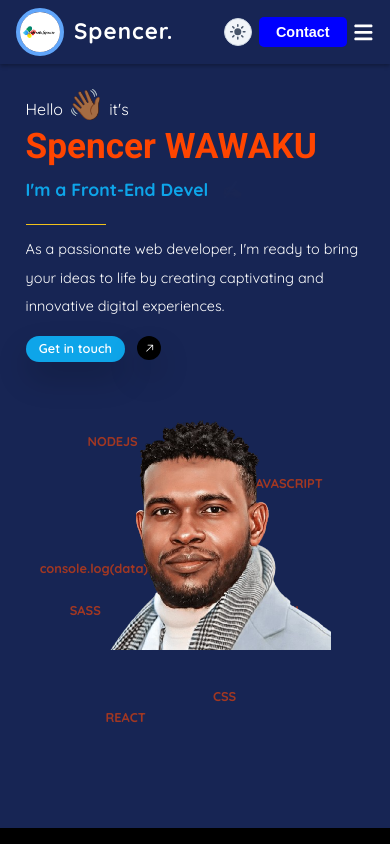
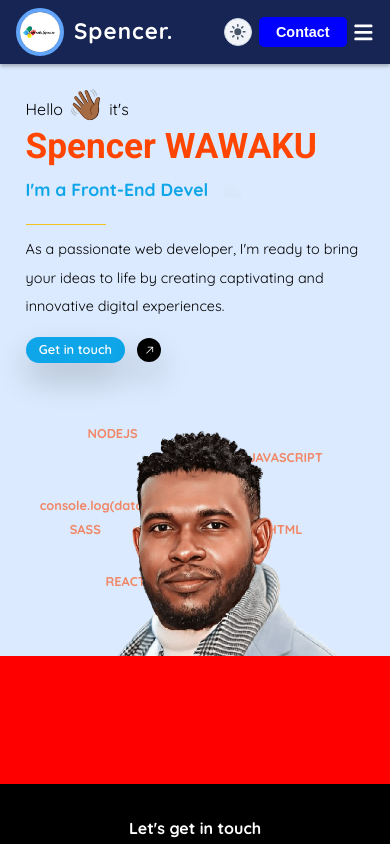
Before and after one commit to spe9110/spencer-wawaku, a React (Create React App) app in the folder spencer-wawaku/: page / in a window 390 px wide. Shown: the top 844 px of the page. Built offline with nearby package versions, Linux system fonts and the light colour scheme.

Commit message:
add the scrolling text

```diff
--- a/spencer-wawaku/public/index.html
+++ b/spencer-wawaku/public/index.html
@@ -25,7 +25,7 @@
       Learn how to configure a non-root public URL by running `npm run build`.
     -->
     <!-- google fonts -->
-    <link href="https://fonts.googleapis.com/css2?family=Quicksand:wght@300..700&family=Roboto:ital,wght@0,100;0,300;0,400;0,500;0,700;0,900;1,100;1,300;1,400;1,500;1,700;1,900&display=swap" rel="stylesheet">
+    <link href="https://fonts.googleapis.com/css2?family=Lexend:wght@100..900&family=Quicksand:wght@300..700&family=Roboto:ital,wght@0,100;0,300;0,400;0,500;0,700;0,900;1,100;1,300;1,400;1,500;1,700;1,900&display=swap" rel="stylesheet">
     <title>spencer-wawaku</title>
   </head>
   <body>
--- a/spencer-wawaku/src/App.css
+++ b/spencer-wawaku/src/App.css
@@ -248,6 +248,7 @@
 .container .Hero__profil__code__one {
   z-index: 1;
 }
+
 .container .About {
   width: 100vw;
   height: 100vh;
@@ -332,6 +333,50 @@
 }
 .Social__Media li a.Linkedin-icon:hover {
   color: #0e76a8;
+}
+
+.text__infinite {
+  width: 100%;
+  height: 8rem;
+  display: flex;
+  justify-content: bottom;
+  align-items: center;
+  padding: 2em;
+  font-family: "legend", sans-serif;
+  position: relative;
+}
+.text__infinite__scroll {
+  display: flex;
+  overflow: hidden;
+  white-space: nowrap;
+}
+.text__infinite__scroll__one {
+  display: flex;
+  align-items: center;
+  justify-content: center;
+  font-size: 8rem;
+}
+.text__infinite__scroll__one span {
+  display: flex;
+  align-items: center;
+  justify-content: center;
+}
+.text__infinite__scroll::before, .text__infinite__scroll::after {
+  position: absolute;
+  content: "";
+  width: 200px;
+  height: 8rem;
+  top: 0;
+  z-index: 2;
+  background: red;
+}
+.text__infinite__scroll::before {
+  position: absolute;
+  left: 0;
+}
+.text__infinite__scroll::after {
+  position: absolute;
+  right: 0;
 }
 
 .container .footer {
@@ -446,6 +491,20 @@ body {
   font-family: "Quicksand", sans-serif;
 }
 
+a {
+  text-decoration: none;
+  color: #000;
+}
+
+.dark-mode a {
+  color: #fff;
+}
+
+.dark-mode {
+  background: #172554; /* Dark mode background */
+  color: #fff; /* Dark mode text color */
+}
+
 .container {
   width: 100vw;
   min-height: 100vh;
@@ -456,21 +515,6 @@ body {
   line-height: 1.5;
   margin: 0;
 }
-
-.container a {
-  text-decoration: none;
-  color: #000;
-}
-
-.dark-mode a {
-  color: #fff;
-}
-
-.dark-mode {
-  background: #172554; /* Dark mode background */
-  color: #fff; /* Dark mode text color */
-}
-
 @media only screen and (min-width: 1300px) {
   .container .Header {
     position: sticky;
@@ -831,13 +875,14 @@ body {
 }
 @media only screen and (min-width: 1300px) {
   .container .Hero {
-    min-height: 100vh;
+    min-height: 75vh;
     padding: 0 4em;
     flex-direction: row;
     align-items: center;
     justify-content: start;
     gap: 1rem;
     margin: 0;
+    overflow: auto;
   }
   .container .Hero__info {
     width: 50%;
@@ -887,7 +932,7 @@ body {
   }
   .container .Hero__profil__picture {
     font-size: 2rem;
-    width: 30rem;
+    width: 32.15rem;
     height: auto;
     padding-bottom: 4rem;
   }
@@ -933,13 +978,14 @@ body {
 }
 @media only screen and (max-width: 1299px) {
   .container .Hero {
-    min-height: 100vh;
+    min-height: 75vh;
     padding: 0 4em;
     flex-direction: row;
     align-items: center;
     justify-content: start;
     gap: 1rem;
     margin: 0;
+    overflow: auto;
   }
   .container .Hero__info {
     width: 50%;
@@ -1035,13 +1081,14 @@ body {
 }
 @media only screen and (max-width: 992px) {
   .container .Hero {
-    min-height: 100vh;
+    min-height: 75vh;
     padding: 0 4em;
     flex-direction: row;
     align-items: center;
     justify-content: start;
     gap: 1rem;
     margin: 0;
+    overflow: auto;
   }
   .container .Hero__info {
     width: 50%;
@@ -1137,17 +1184,18 @@ body {
 }
 @media only screen and (max-width: 768px) {
   .container .Hero {
-    min-height: 90vh;
+    min-height: 60vh;
     gap: 0.7rem;
     flex-direction: column;
     padding: 0 1em;
     align-items: center;
     justify-content: start;
     margin: 0;
+    overflow: auto;
   }
   .container .Hero__info {
     width: 100%;
-    min-height: 30vh;
+    min-height: 300px;
     padding: 0.5em 0.6em;
   }
   .container .Hero__info__greet {
@@ -1172,7 +1220,6 @@ body {
   .container .Hero__info__btn {
     margin-top: 0.4rem;
     justify-content: start;
-    margin: 0.3rem 0;
   }
   .container .Hero__info__btn__one {
     padding: 0.8em 1.2em;
@@ -1192,7 +1239,7 @@ body {
   }
   .container .Hero__profil {
     width: 100%;
-    min-height: 50vh;
+    min-height: 200px;
     display: flex;
     justify-content: center;
   }
@@ -1239,7 +1286,7 @@ body {
 }
 @media only screen and (max-width: 499px) {
   .container .Hero {
-    min-height: 80vh;
+    min-height: 60vh;
     gap: 0.5rem;
     flex-direction: column;
     padding: 0.5em 1em;
@@ -1249,7 +1296,7 @@ body {
   }
   .container .Hero__info {
     width: 100%;
-    min-height: 30vh;
+    min-height: 300px;
     padding: 1em 0.6em;
   }
   .container .Hero__info__greet {
@@ -1274,7 +1321,6 @@ body {
   .container .Hero__info__btn {
     margin-top: 0.4rem;
     justify-content: start;
-    margin: 0.3rem 0;
   }
   .container .Hero__info__btn__one {
     padding: 0.5em 1em;
@@ -1294,12 +1340,12 @@ body {
   }
   .container .Hero__profil {
     width: 100%;
-    min-height: 50vh;
+    min-height: 240px;
     display: flex;
     justify-content: center;
   }
   .container .Hero__profil__picture {
-    width: 17rem;
+    width: 18rem;
     height: auto;
   }
   .container .Hero__profil__code {
--- a/spencer-wawaku/src/App.js
+++ b/spencer-wawaku/src/App.js
@@ -8,6 +8,7 @@ import Contact from './component/Main/Contact';
 import Footer from "./component/Footer/Footer";
 import { Routes, Route } from 'react-router-dom';
 import { useTheme } from './component/Header/DarkMode';
+import ScrollingText from "./component/Main/ScrollingText";
 
 function App() {
   const { theme } = useTheme();
@@ -22,6 +23,7 @@ function App() {
             <Route path="/videos" element={<Videos />} />
             <Route path="/contact" element={<Contact />} />
           </Routes>
+          <ScrollingText/>
           <Footer />
         </div>
   )
--- a/spencer-wawaku/src/App.scss
+++ b/spencer-wawaku/src/App.scss
@@ -6,24 +6,10 @@
 // import resets
 @import './sass/resets';
 
-// container
-.container {
-  width: 100vw;
-  min-height: 100vh;
-  font-family: 'Quicksand', sans-serif;
-  background: $light-theme-bg; /* Default light mode background */
-  color: $light-theme-clr; /* Default light mode text color */
-  transition: background .3s ease-in-out;
-  line-height: 1.5;
-  margin: 0;
-}
-
-.container {
-    // a for whole app
-    a {
-        text-decoration: none;
-        color: $light-theme-clr;
-    }
+// a for whole app
+a{
+    text-decoration: none;
+    color: $light-theme-clr;
 }
 
 .dark-mode a{
@@ -68,6 +54,15 @@
 }
 
 .container{
+    width: 100vw;
+    min-height: 100vh;
+    font-family: 'Quicksand', sans-serif;
+    background: $light-theme-bg; /* Default light mode background */
+    color: $light-theme-clr; /* Default light mode text color */
+    transition: background .3s ease-in-out;
+    line-height: 1.5;
+    margin: 0;
+
     // Header
     .Header{
         // media queries
@@ -77,7 +72,6 @@
             top: 0;
             height: 6rem;
             padding: 0 3em;
-            // margin-bottom: 2rem;
             background: $light-theme-bg;
 
             &.dark-mode{
@@ -193,7 +187,6 @@
             top: 0;
             height: 6rem;
             padding: 0 3em;
-            // margin-bottom: 2rem;
             background: $light-theme-bg;
 
             &.dark-mode{
@@ -525,13 +518,14 @@
     .Hero{
         // Large screen
         @include responsive(large-wide){
-            min-height: 100vh;
+            min-height: 75vh;
             padding: 0 4em;
             flex-direction: row;
             align-items: center;
             justify-content: start;
             gap: 1rem;
             margin: 0;
+            overflow: auto;
 
             &__info{
                 width: 50%;
@@ -586,7 +580,7 @@
 
                 &__picture{
                     font-size: 2rem;
-                    width: 30rem;
+                    width: 32.15rem;
                     height: auto;
                     padding-bottom: 4rem;
                 }
@@ -636,13 +630,14 @@
         }
         // Desktop
         @include responsive(desktop){
-            min-height: 100vh;
+            min-height: 75vh;
             padding: 0 4em;
             flex-direction: row;
             align-items: center;
             justify-content: start;
             gap: 1rem;
             margin: 0;
+            overflow: auto;
 
             &__info{
                 width: 50%;
@@ -747,13 +742,14 @@
         }
         // Laptop
         @include responsive(laptop){
-            min-height: 100vh;
+            min-height: 75vh;
             padding: 0 4em;
             flex-direction: row;
             align-items: center;
             justify-content: start;
             gap: 1rem;
             margin: 0;
+            overflow: auto;
 
             &__info{
                 width: 50%;
@@ -858,18 +854,19 @@
         }
         // tablet
         @include responsive(tablet){
-            min-height: 90vh;
+            min-height: 60vh;
             gap: .7rem;
             flex-direction: column;
             padding: 0 1em;
             align-items: center;
             justify-content: start;
             margin: 0;
+            overflow: auto;
 
 
             &__info{
                 width: 100%;
-                min-height: 30vh;
+                min-height: 300px;
                 padding: .5em .6em;
 
                 &__greet{
@@ -896,7 +893,6 @@
                 &__btn{
                         margin-top: .4rem;
                         justify-content: start;
-                        margin: .3rem 0;
                     &__one{
                         padding: .8em 1.2em;
                         font-size: .9rem;
@@ -921,7 +917,7 @@
             }
             &__profil{
                 width: 100%;
-                min-height: 50vh;
+                min-height: 200px;
                 // min-height: auto;
                 // margin: 0 auto;
                 display: flex;
@@ -979,7 +975,7 @@
         }
         // mobile
         @include responsive(mobile){
-            min-height: 80vh;
+            min-height: 60vh;
             gap: .5rem;
             flex-direction: column;
             padding: .5em 1em;
@@ -990,7 +986,7 @@
 
             &__info{
                 width: 100%;
-                min-height: 30vh;
+                min-height: 300px;
                 padding: 1em .6em;
 
                 &__greet{
@@ -1017,7 +1013,6 @@
                 &__btn{
                         margin-top: .4rem;
                         justify-content: start;
-                        margin: .3rem 0;
                     &__one{
                         padding: .5em 1em;
                         font-size: .8rem;
@@ -1042,13 +1037,12 @@
             }
             &__profil{
                 width: 100%;
-                min-height: 50vh;
+                min-height: 240px;
                 display: flex;
-                // align-items: center;
                 justify-content: center;
 
                 &__picture{
-                    width: 17rem;
+                    width: 18rem;
                     height: auto;
                     // padding-bottom: 4rem;
                 }
--- a/spencer-wawaku/src/component/Main/Home.js
+++ b/spencer-wawaku/src/component/Main/Home.js
@@ -8,7 +8,7 @@ import SocialMediaHero from "./SocialMediaHero";
 
 export default function Home(){
     const [text] = useTypewriter({
-        words: ["I'm a Front-End Developer", "I'm a React Developer", "I'm a Node Developer", "I'm a junior fullstack Developer", "I'm an Educator"],
+        words: ["I'm a Front-End Developer", "I'm a React Developer", "I'm a NodeJs Developer", "I'm a junior fullstack Developer", "I'm an Educator"],
         loop: {},
         typeSpeed: 250,
         deleteSpeed: 30,
--- a/spencer-wawaku/src/component/Main/MainSass/_Home.scss
+++ b/spencer-wawaku/src/component/Main/MainSass/_Home.scss
@@ -8,9 +8,7 @@
     justify-content: center;
     gap: 0.8rem;
     font-weight: 600;
-    // font-size: 1.2rem;
     line-height: 1;
-    // padding: 1em 1.5em;
     text-shadow: none;
     transition-property: box-shadow, transform;
     user-select: none;
@@ -19,21 +17,13 @@
     will-change: box-shadow, transform;
     cursor: pointer;
     border-radius: 290486px;
-    // margin-top: 1.5rem;
 }
 
 .container{
     .Hero{
         position: relative;
         width: 100vw;
-        // height: 100vh;
-        // padding: 0 4em;
-        // background: #fff;
         display: flex;
-        // align-items: center;
-        // justify-content: start;
-        // gap: 1rem;
-        // margin: 0;
         overflow: hidden;
 
         &__info{
@@ -42,31 +32,21 @@
             align-items: start;
             justify-content: start;
             gap: .2rem;
-            // width: 50%;
-            // min-height: 70vh;
-            // padding: 1em;
 
             &__greet{
-                // font-size: 2rem;
-                // font-weight: 500;
                 line-height: 2rem;
 
             }
 
             &__name{
-                // margin-top: 2.5rem;
-                // font-size: 4rem;
-                // line-height: 2rem;
                 font-weight: bold;
                 font-family: roboto, sans-serif;
                 color: orangered;
             }
 
             &__job{
-                // font-size: 2rem;
                 line-height: 1rem;
                 color: #0ea5e9;
-                // margin-top: 2.4rem;
             }
             hr{
                 content: "";
@@ -80,21 +60,16 @@
 
             &__description{
                 line-height: 2;
-                // margin: .8rem 0;
-                // width: 30rem;
             }
             &__btn{
                 display: flex;
                 align-items: center;
-                // justify-content: center;
                 gap: .5rem;
-                // margin: .8rem 0;
 
                 &__one{
                     @include button-styles;
 
                     &:hover{
-                        // padding: 1em 1.5em;
                         background-color: #fff;
                         transition: background .3s ease-in-out;
                         color:#0ea5e9;
@@ -104,12 +79,8 @@
                 }
                 &__two{
                     @include button-styles;
-                    // width: 3rem;
-                    // height: 3rem;
                     border-radius: 50%;
                     background-color: #000 ;
-                    // padding: 1em;
-                    // font-size: 1rem;
                     font-weight: bold;
                     margin-left: .3rem;
                 }
@@ -117,32 +88,16 @@
         }
         &__profil{
             position: relative;
-            // width: 50%;
-            // min-height: 70vh;
-            // padding: 1em;
-            // background: blue;
-            // z-index: 40;
 
             &__picture{
                 position: absolute;
-                // font-size: 2rem;
-                // width: 30rem;
-                // height: auto;
                 z-index: 40;
-                // padding-bottom: 4rem;
             }
             &__code{
                 position: absolute;
-                // display: flex;
-                // flex-direction: column;
-                // right: -8%;
-                // top: 40%;
                 color: orangered;
                 opacity: .6;
                 font-weight: 900;
-                // width: 20rem;
-                // height: auto;
-                // z-index: 30;
 
                 &__one, &__two, &__three, &__four, &__five, &__six{
                     position: absolute;
@@ -151,30 +106,9 @@
                     font-weight: 900;
                 }
                 &__one{
-                    // top: 20%;
-                    // left: 15%;
                     z-index: 1;
                 }
-                &__two{
-                    // bottom: 20%;
-                    // left: 15%;
-                }
-                &__three{
-                    // top: 50%;
-                    // right: 15%;
-                }
-                &__four{
-                    // bottom: 30%;
-                    // left: 45%;
-                }
-                &__five{
-                    // top: 50%;
-                    // left: 5%;
-                }
-                &__six{
-                    // top: 20%;
-                    // left: 65%;
-                }
+
             }
         }
 
--- /dev/null
+++ b/spencer-wawaku/src/component/Main/MainSass/_ScrollingText.scss
@@ -0,0 +1,54 @@
+// import resets
+// @import '/spencer-wawaku/src/sass/resets';
+
+.text__infinite{
+    width: 100%;
+    height: 8rem;
+    display: flex;
+    justify-content: bottom;
+    align-items: center;
+    // background: red;
+    padding: 2em;
+    font-family: "legend", sans-serif;
+    position: relative;
+
+
+    &__scroll{
+        display: flex;
+        overflow: hidden;
+        white-space: nowrap;
+
+        &__one{
+            display: flex;
+            align-items: center;
+            justify-content: center;
+            font-size: 8rem;
+            // font-size: 2rem;
+
+            span{
+                display: flex;
+                align-items: center;
+                justify-content: center;
+            }
+
+        }
+    }
+    &__scroll::before,&__scroll::after{
+        position: absolute;
+        content: "";
+        width: 200px;
+        height: 8rem;
+        top: 0;
+        z-index: 2;
+    }
+    &__scroll::before{
+        position: absolute;
+        left: 0;
+        background: linear-gradient(to left, #{$light-theme-bg}, rgba(255, 255, 255, 0));
+    }
+    &__scroll::after{
+        position: absolute;
+        right: 0;
+        background: linear-gradient(to left, #{$light-theme-bg}, rgba(255, 255, 255, 0));
+    }
+}
--- a/spencer-wawaku/src/component/Main/MainSass/_SocialMediaHero.scss
+++ b/spencer-wawaku/src/component/Main/MainSass/_SocialMediaHero.scss
@@ -33,7 +33,7 @@
         }
         // github
         a.Github-icon:hover {
-            color: #000;;
+            color: #000;
         }
         // youtube
         a.Youtube-icon:hover {
--- a/spencer-wawaku/src/component/Main/MainSass/index_main.css
+++ b/spencer-wawaku/src/component/Main/MainSass/index_main.css
@@ -117,6 +117,7 @@
 .container .Hero__profil__code__one {
   z-index: 1;
 }
+
 .container .About {
   width: 100vw;
   height: 100vh;
@@ -201,4 +202,48 @@
 }
 .Social__Media li a.Linkedin-icon:hover {
   color: #0e76a8;
+}
+
+.text__infinite {
+  width: 100%;
+  height: 8rem;
+  display: flex;
+  justify-content: bottom;
+  align-items: center;
+  padding: 2em;
+  font-family: "legend", sans-serif;
+  position: relative;
+}
+.text__infinite__scroll {
+  display: flex;
+  overflow: hidden;
+  white-space: nowrap;
+}
+.text__infinite__scroll__one {
+  display: flex;
+  align-items: center;
+  justify-content: center;
+  font-size: 8rem;
+}
+.text__infinite__scroll__one span {
+  display: flex;
+  align-items: center;
+  justify-content: center;
+}
+.text__infinite__scroll::before, .text__infinite__scroll::after {
+  position: absolute;
+  content: "";
+  width: 200px;
+  height: 8rem;
+  top: 0;
+  z-index: 2;
+  background: red;
+}
+.text__infinite__scroll::before {
+  position: absolute;
+  left: 0;
+}
+.text__infinite__scroll::after {
+  position: absolute;
+  right: 0;
 }/*# sourceMappingURL=index_main.css.map */
--- a/spencer-wawaku/src/component/Main/MainSass/index_main.scss
+++ b/spencer-wawaku/src/component/Main/MainSass/index_main.scss
@@ -4,3 +4,4 @@
 @forward './Videos';
 @forward './Contact';
 @forward './SocialMediaHero';
+@forward './ScrollingText';
--- /dev/null
+++ b/spencer-wawaku/src/component/Main/ScrollingText.js
@@ -0,0 +1,18 @@
+import React from "react";
+import './MainSass/index_main.css';
+import { GoDotFill } from "react-icons/go";
+
+export default function ScrollingText(){
+    return(
+        <div className="text__infinite">
+            <div className="text__infinite__scroll">
+                <div className="text__infinite__scroll__one">
+                    &nbsp;SPENCER WAWAKU <span>&nbsp;< GoDotFill style={{ color: "#FF4500" }} />&nbsp;SPENCER WAWAKU</span><span>&nbsp;< GoDotFill style={{ color: "#FF4500" }} />&nbsp;SPENCER WAWAKU</span><span>&nbsp;< GoDotFill style={{ color: "#FF4500" }} />&nbsp;SPENCER WAWAKU</span><span>&nbsp;< GoDotFill style={{ color: "#FF4500" }} />&nbsp;SPENCER WAWAKU</span>
+                </div>
+
+            </div>
+        </div>
+    )
+}
+
+// &nbsp is used to create a space that will not break into a new line by word wrap.
```
Also changed, not shown: 2 other files (tests, documents, lock files or other folders).
